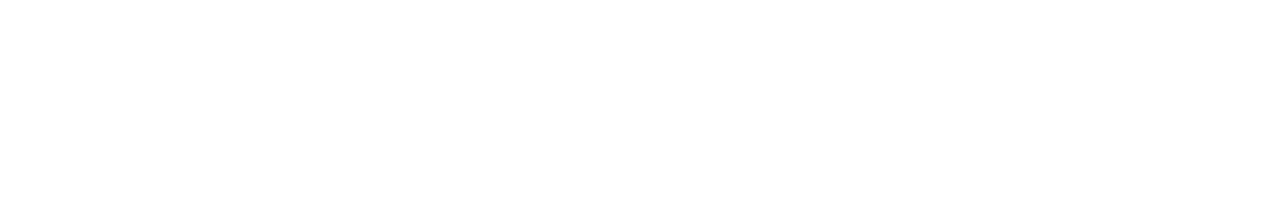
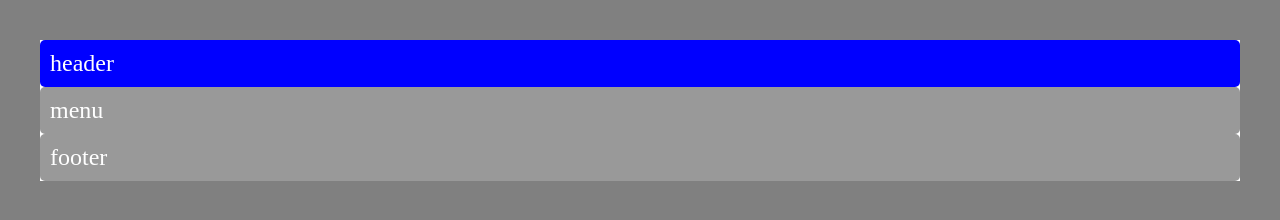
Before and after one commit to canineflipper24/lab2, a plain HTML site: page index.html in a window 1280 px wide. Drawn offline with Linux system fonts and the light colour scheme.

Commit message:
adding css

```diff
--- a/index.html
+++ b/index.html
@@ -1,5 +1,19 @@
 <!DOCTYPE html>
 <html>
 <head>
+  <link rel ="stylesheet" href="style.css" />
 </head>
+<body>
+  <div class="wrapper">
+  <div class="box header">
+    header
+  </div>
+  <div class="box menu">
+    menu
+  </div>
+  <div class="box footer">
+    footer
+  </div>
+</div>
+</body>
 </html>
--- /dev/null
+++ b/style.css
@@ -0,0 +1,43 @@
+body{
+  margin: 40px;
+  background-color: grey;
+}
+.header
+{
+  grid-area: header;
+}
+.menu
+{
+  grid-area: menu;
+}
+.footer{
+  grid-area: footer;
+}
+.wrapper {
+  background-color: #fff;
+  color: #444;
+}
+.wrapper
+{
+  display: grid;
+  grid-template-areas:
+  "header" "header"
+  "menu" "footer"
+  "footer" "footer"
+}
+.box {
+  background-color: grey;
+  color: #fff;
+  border-radius: 5px;
+  padding: 10px;
+  font-size: 150%;
+}
+
+.header
+{
+    background-color: blue;
+}
+
+  .menu,.footer {
+  background-color: #999;
+}
```
